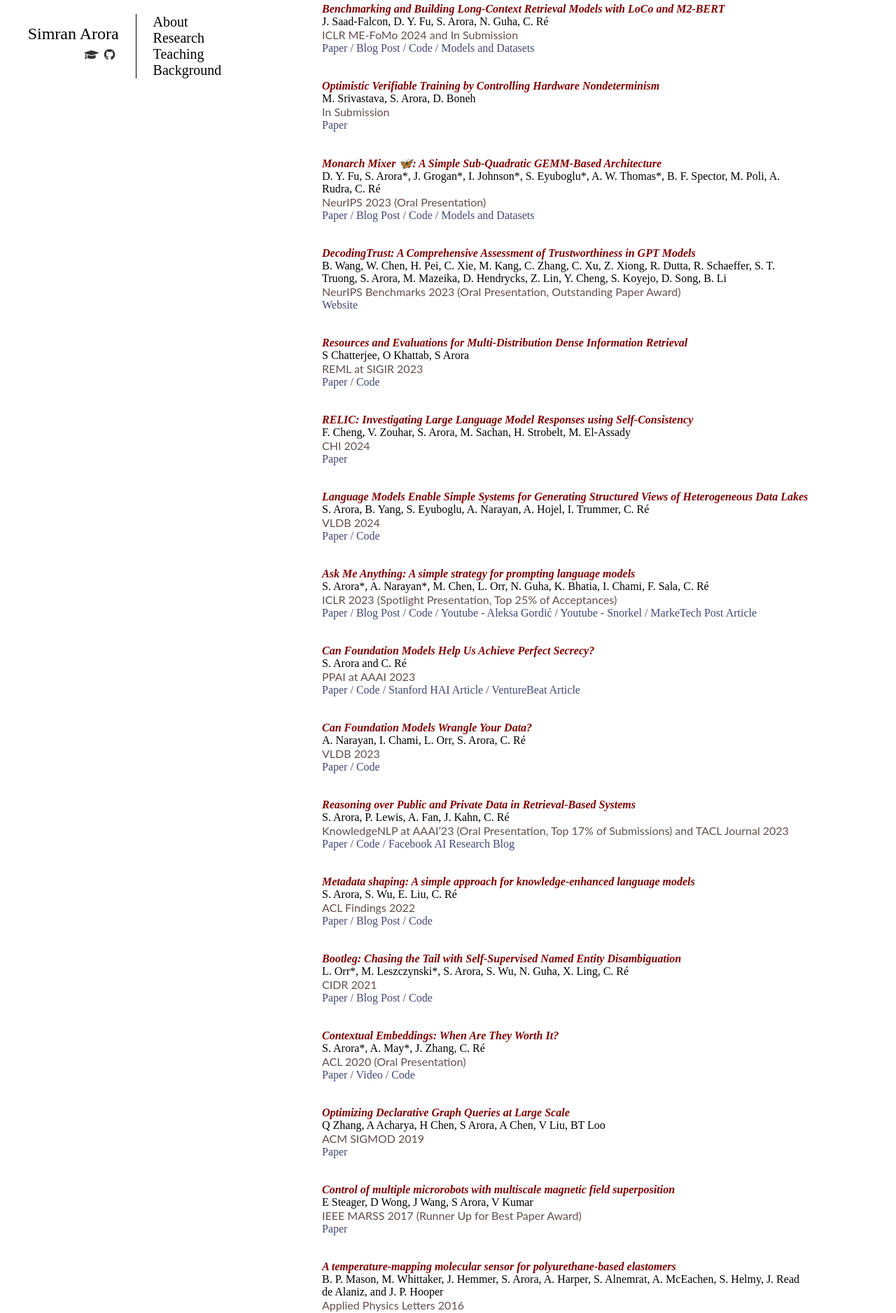
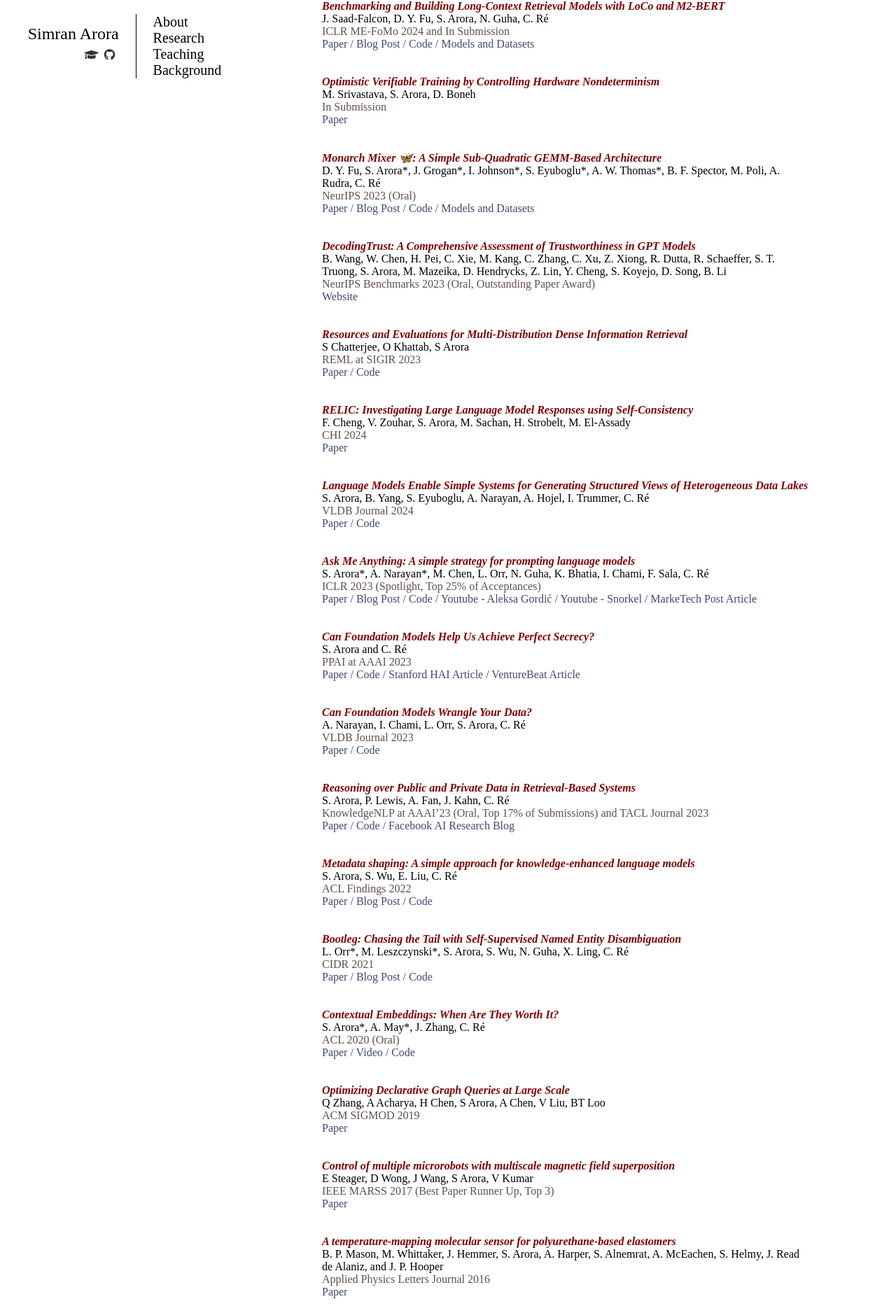
Before and after one commit to simran-arora/simran-arora.github.io, a React (Create React App) app: page /research in a window 1280 px wide. Shown: the part 336-2212 px from the top of the page at 70% size. Built offline with nearby package versions, Linux system fonts and the light colour scheme.

Commit message:
finish updating

```diff
--- a/src/Research/Research.css
+++ b/src/Research/Research.css
@@ -33,7 +33,7 @@
 .Venue {
   /* font-size: 18px; */
   color: rgb(100, 78, 78);
-  font-family: 'Lato';
+  font-family: 'avenir';
 }
 
 .Details {
--- a/src/data/research.json
+++ b/src/data/research.json
@@ -96,7 +96,7 @@
 		"Name": "Monarch Mixer: A Simple Sub-Quadratic GEMM-Based Architecture",
 		"Title": "Monarch Mixer 🦋: A Simple Sub-Quadratic GEMM-Based Architecture",
 		"Authors": "D. Y. Fu, S. Arora*, J. Grogan*, I. Johnson*, S. Eyuboglu*, A. W. Thomas*, B. F. Spector, M. Poli, A. Rudra, C. Ré",
-		"Venue": "NeurIPS 2023 (Oral Presentation)",
+		"Venue": "NeurIPS 2023 (Oral)",
 		"LocalDetails": [
 		],
 		"Details": [
@@ -123,7 +123,7 @@
 		"Name": "DecodingTrust: A Comprehensive Assessment of Trustworthiness in GPT Models",
 		"Title": "DecodingTrust: A Comprehensive Assessment of Trustworthiness in GPT Models",
 		"Authors": "B. Wang, W. Chen, H. Pei, C. Xie, M. Kang, C. Zhang, C. Xu, Z. Xiong, R. Dutta, R. Schaeffer, S. T. Truong, S. Arora, M. Mazeika, D. Hendrycks, Z. Lin, Y. Cheng, S. Koyejo, D. Song, B. Li",
-		"Venue": "NeurIPS Benchmarks 2023 (Oral Presentation, Outstanding Paper Award)",
+		"Venue": "NeurIPS Benchmarks 2023 (Oral, Outstanding Paper Award)",
 		"LocalDetails": [
 		],
 		"Details": [
@@ -172,7 +172,7 @@
 		"Name": "Language Models Enable Simple Systems for Generating Structured Views of Heterogeneous Data Lakes",
 		"Title": "Language Models Enable Simple Systems for Generating Structured Views of Heterogeneous Data Lakes",
 		"Authors": "S. Arora, B. Yang, S. Eyuboglu, A. Narayan, A. Hojel, I. Trummer, C. Ré",
-		"Venue": "VLDB 2024",
+		"Venue": "VLDB Journal 2024",
 		"LocalDetails": [
 		],
 		"Details": [
@@ -191,7 +191,7 @@
 		"Name": "Ask Me Anything: A simple strategy for prompting language models",
 		"Title": "Ask Me Anything: A simple strategy for prompting language models",
 		"Authors": "S. Arora*, A. Narayan*, M. Chen, L. Orr, N. Guha, K. Bhatia, I. Chami, F. Sala, C. Ré",
-		"Venue": "ICLR 2023 (Spotlight Presentation, Top 25% of Acceptances)",
+		"Venue": "ICLR 2023 (Spotlight, Top 25% of Acceptances)",
 		"LocalDetails": [
 		],
 		"Details": [
@@ -254,7 +254,7 @@
 		"Name": "Can Foundation Models Wrangle Your Data?",
 		"Title": "Can Foundation Models Wrangle Your Data?",
 		"Authors": "A. Narayan, I. Chami, L. Orr, S. Arora, C. Ré",
-		"Venue": "VLDB 2023",
+		"Venue": "VLDB Journal 2023",
 		"LocalDetails": [
 		],
 		"Details": [
@@ -273,7 +273,7 @@
 		"Name": "Reasoning over Public and Private Data in Retrieval-Based Systems",
 		"Title": "Reasoning over Public and Private Data in Retrieval-Based Systems",
 		"Authors": "S. Arora, P. Lewis, A. Fan, J. Kahn, C. Ré",
-		"Venue": "KnowledgeNLP at AAAI’23 (Oral Presentation, Top 17% of Submissions) and TACL Journal 2023",
+		"Venue": "KnowledgeNLP at AAAI’23 (Oral, Top 17% of Submissions) and TACL Journal 2023",
 		"LocalDetails": [
 		],
 		"Details": [
@@ -343,7 +343,7 @@
 	"Name": "Contextual Embeddings",
 	"Title": "Contextual Embeddings: When Are They Worth It?",
 	"Authors": "S. Arora*, A. May*, J. Zhang, C. Ré",
-	"Venue": "ACL 2020 (Oral Presentation)",
+	"Venue": "ACL 2020 (Oral)",
 	"Details": [
 	  {
 		"detail": "https://arxiv.org/abs/2005.09117",
@@ -381,7 +381,7 @@
   	"Name": "Microrobot Control",
   	"Title": "Control of multiple microrobots with multiscale magnetic field superposition",
   	"Authors": "E Steager, D Wong, J Wang, S Arora, V Kumar",
-  	"Venue": "IEEE MARSS 2017 (Runner Up for Best Paper Award)",
+  	"Venue": "IEEE MARSS 2017 (Best Paper Runner Up, Top 3)",
 	"Details": [
 	  {
 		"detail": "https://ieeexplore-ieee-org.stanford.idm.oclc.org/abstract/document/8001927",
@@ -396,7 +396,7 @@
   	"Name": "DASA Photoswitch Molecule 2",
   	"Title": "A temperature-mapping molecular sensor for polyurethane-based elastomers",
   	"Authors": "B. P. Mason, M. Whittaker, J. Hemmer, S. Arora, A. Harper, S. Alnemrat, A. McEachen, S. Helmy, J. Read de Alaniz, and J. P. Hooper",
-  	"Venue": "Applied Physics Letters 2016",
+  	"Venue": "Applied Physics Letters Journal 2016",
 	"Details": [
 	  {
 		"detail": "https://core.ac.uk/download/pdf/81223319.pdf",
@@ -481,7 +481,7 @@
 "Talks": [
 	{
 		"Talk": "Building High Throughput Data Management Systems",
-		"Talk_details": "NeurIPS TRL Keynote Speaker (Fall 2023), Cornell Tech (Winter 2024), Princeton PLI  (Winter 2024), Microsoft Research (Winter 2024)",
+		"Talk_details": "NeurIPS TRL Keynote Speaker (Fall 2023), Cornell Tech (Winter 2024), Princeton PLI  (Winter 2024), Microsoft AI Research (Winter 2024)",
 		"Details": [
 		],
 		"RemoteDetails": [
```
